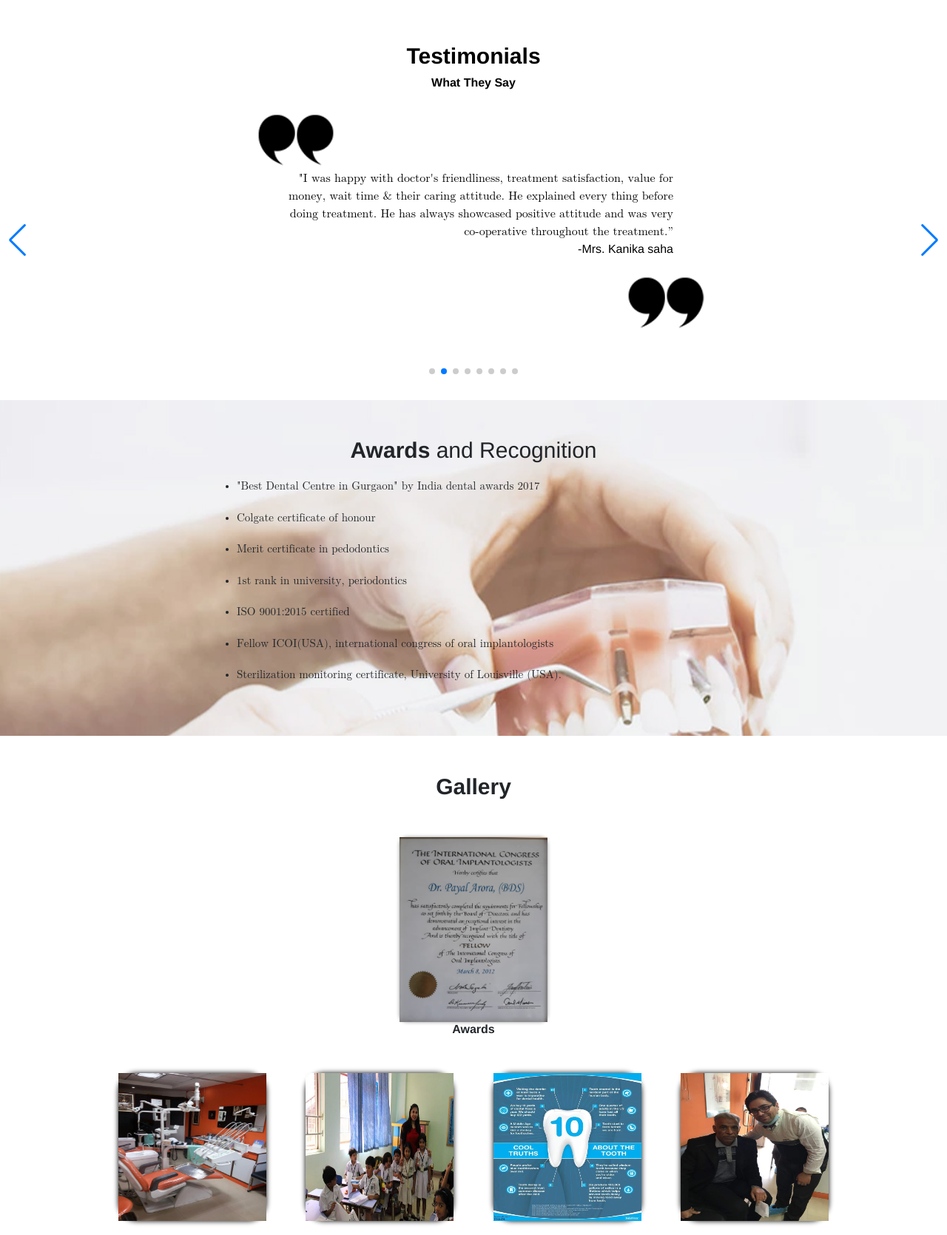
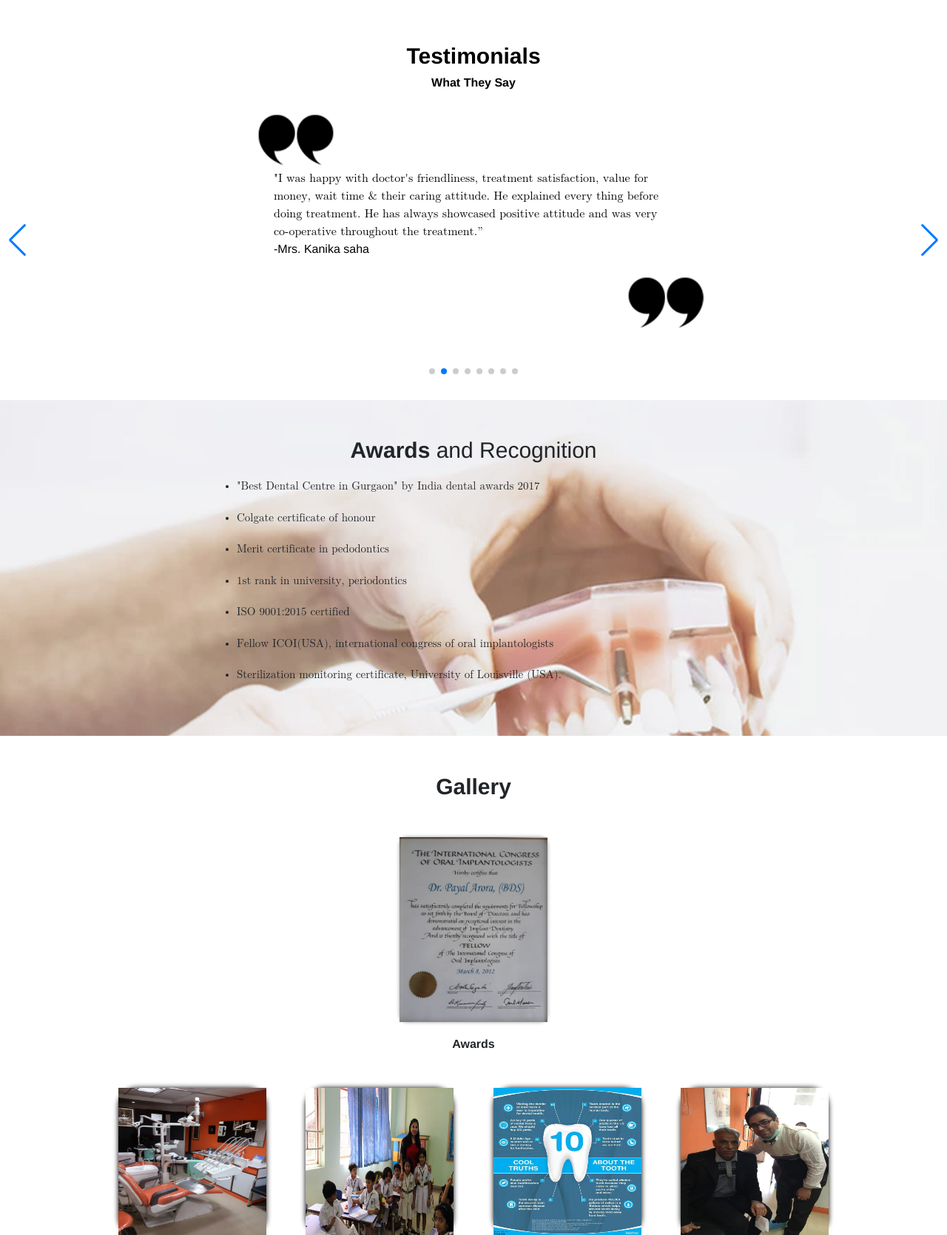
Before and after one commit to jha45507/prosmile, a PHP site: page / in a window 1280 px wide. Shown: the part 2496-4166 px from the top of the page at 74% size. Run offline with PHP 8.4, Linux system fonts and the light colour scheme; some libraries are stand-ins or nearby versions; some web fonts are replaced.

Commit message:
re commit code

```diff
--- a/css/index.css
+++ b/css/index.css
@@ -605,6 +605,7 @@ p {
 
 .award_img_div h3 {
     text-align: center;
+    margin-top: 20px;
 }
 
 .award_img {
--- a/index.html
+++ b/index.html
@@ -673,7 +673,7 @@
                             <div class="slider_child_div">
                                 <div class=" quote">
                                     <div class="">
-                                        <div class="text-right testimonials_content">
+                                        <div class="text-left testimonials_content">
                                             "I was happy with doctor's friendliness, treatment satisfaction,
                                             value for money, wait time & their caring attitude.
                                             He explained every thing before doing treatment. He has always
@@ -691,7 +691,7 @@
                             <div class="slider_child_div">
                                 <div class=" quote">
                                     <div class="">
-                                        <div class="text-right testimonials_content">
+                                        <div class="text-left testimonials_content">
                                             "I was happy with doctor's friendliness. He is very kind and takes
                                             full care of his patients. He gives his best and attends the patient
                                             very well.”
@@ -707,7 +707,7 @@
                             <div class="slider_child_div">
                                 <div class=" quote">
                                     <div class="">
-                                        <div class="text-right testimonials_content">
+                                        <div class="text-left testimonials_content">
                                             "Dr Payal is very experienced dentist. I have been visiting her from
                                             last 2 years and have found her to be very professional. She is
                                             available during non business hours for any emergency or critical
@@ -728,7 +728,7 @@
                             <div class="slider_child_div">
                                 <div class=" quote">
                                     <div class="">
-                                        <div class="text-right testimonials_content">
+                                        <div class="text-left testimonials_content">
                                             "I was happy with doctor's friendliness, explanation of the health
                                             issue, treatment satisfaction & value for money. I have been
                                             associated with many doctors in past because of my serious dental
@@ -749,7 +749,7 @@
                             <div class="slider_child_div">
                                 <div class=" quote">
                                     <div class="">
-                                        <div class="text-right testimonials_content">
+                                        <div class="text-left testimonials_content">
                                             "I was happy with explanation of the health issue, treatment
                                             satisfaction & value for money. Dr Payal is really sweet &
                                             works very well. She is very good in her work & you can feel that by
@@ -766,7 +766,7 @@
                             <div class="slider_child_div">
                                 <div class=" quote">
                                     <div class="">
-                                        <div class="text-right testimonials_content">
+                                        <div class="text-left testimonials_content">
                                             "There is good coordination between the two doctors . I needed
                                             dentures for long time . I am satisfied with treatment I got .
                                             All the best for doctor duo . Thank you”
@@ -782,7 +782,7 @@
                             <div class="slider_child_div">
                                 <div class=" quote">
                                     <div class="">
-                                        <div class="text-right testimonials_content">
+                                        <div class="text-left testimonials_content">
                                             "I was happy with doctor's friendliness, explanation of the health
                                             issue, treatment satisfaction, value for money & wait time.
                                             The visit and treatment was fine. Fully satisfied with hygiene,
@@ -800,7 +800,7 @@
                             <div class="slider_child_div">
                                 <div class=" quote">
                                     <div class="">
-                                        <div class="text-right testimonials_content">
+                                        <div class="text-left testimonials_content">
                                             "I was happy with doctor's friendliness, explanation of the health
                                             issue, treatment satisfaction & value for
                                             money. I am very much satisfied with the treatment. His approach to
```
